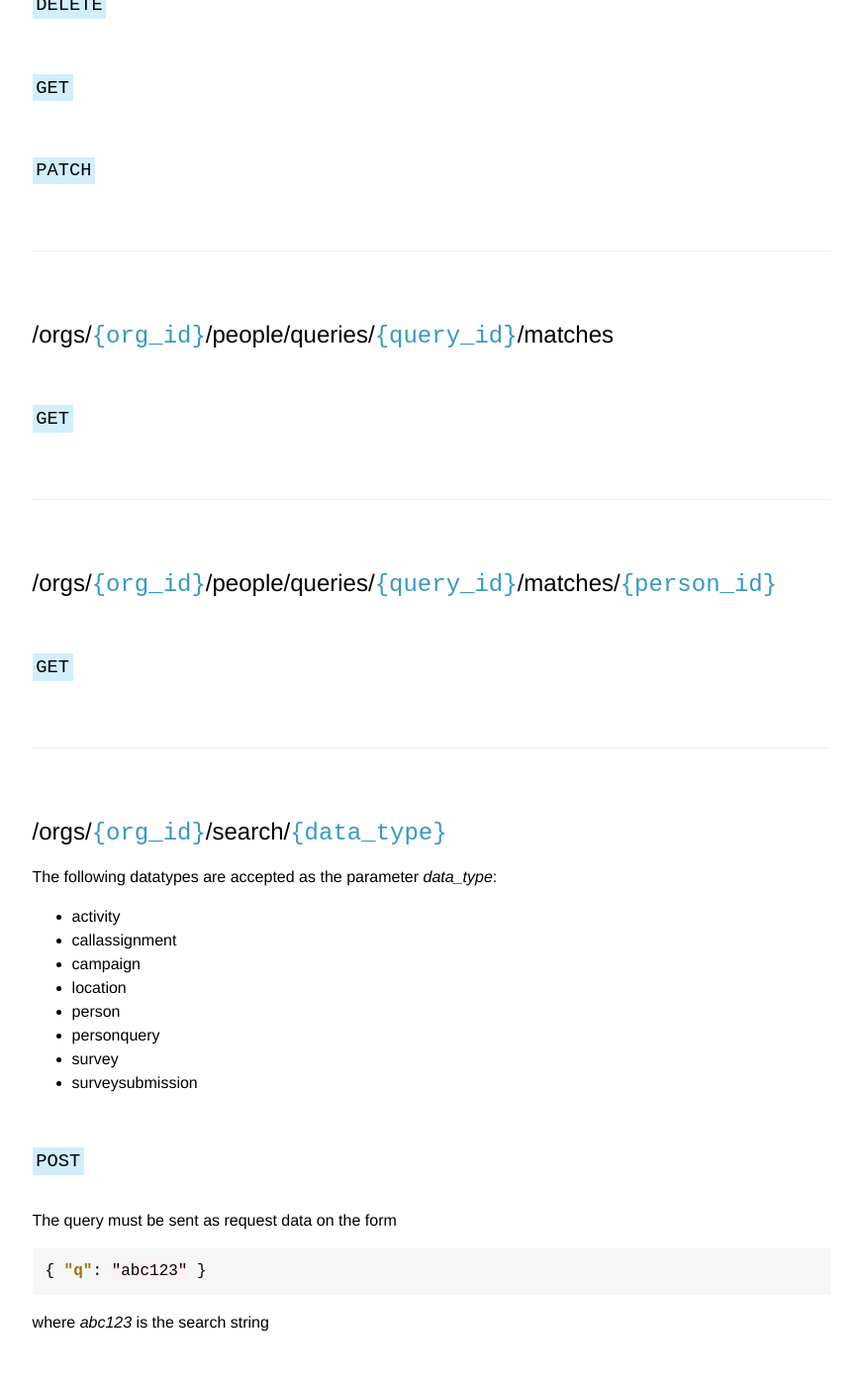
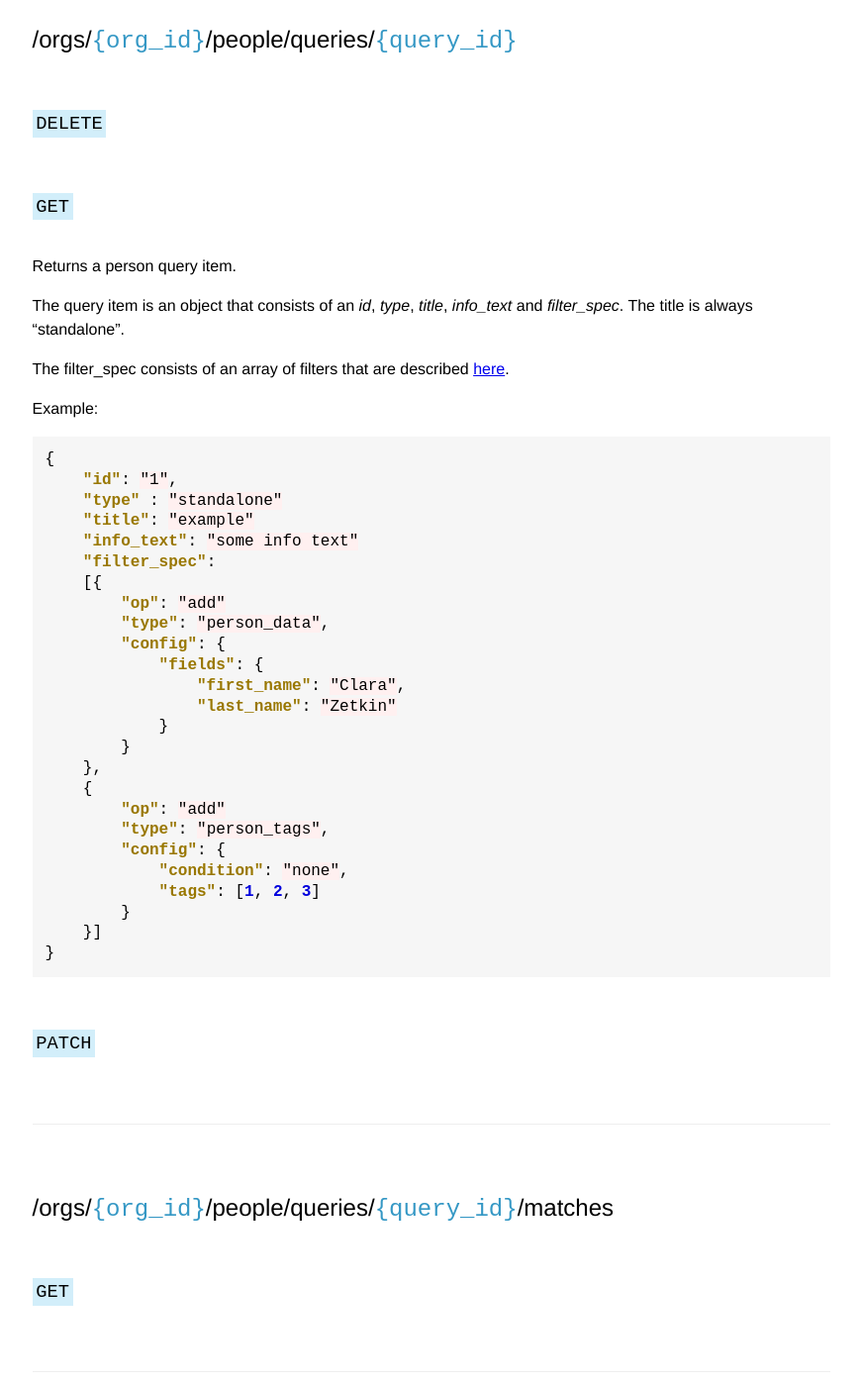
Before and after one commit to zetkin/developer.zetkin.org, a Jekyll site: the page built from reference/api/search/index.md, in a window 1280 px wide and 1400 px high, scrolled down 648 px. Shown: the whole window at 99% size, without its empty margins (377-1247 px from the left). Built offline with Jekyll 4.4.1, drawn with Linux system fonts in a browser that asks for light colours; some of the changed text lies outside the part shown.

Commit message:
more resources

````diff
--- a/_data/resources.yml
+++ b/_data/resources.yml
@@ -350,13 +350,17 @@
 - doc: null
   docsection: call
   methods:
-  - doc: 'This is really just a reflection of the callers that are assigned to
+  - doc: '
+
+      This is really just a reflection of the callers that are assigned to
 
       this CallAssignment, replacing those which have no individual config
 
       (excluded or prioritized tags) in favor of a default queue. The main
 
-      reason for this endpoint is to provide links to the queue items.'
+      reason for this endpoint is to provide links to the queue items.
+
+      '
     method: GET
   name: CallAssignmentQueueCollection
   url: /orgs/{org_id}/call_assignments/{assignment_id}/queues
@@ -903,10 +907,18 @@
     method: POST
   name: PersonImportCollection
   url: /orgs/{org_id}/imports
-- doc: null
+- doc: '
+
+    The resource endpoint for the smart searches referenced above.
+
+    '
   docsection: search
   methods:
-  - doc: null
+  - doc: '
+
+      Returns a list of objects (see below) containg the person query objecs, for the organization with the query type "standalone".
+
+      '
     method: GET
   - doc: null
     method: POST
@@ -917,7 +929,7 @@
   methods:
   - doc: null
     method: DELETE
-  - doc: null
+  - doc: "\nReturns a person query item.\n\nThe query item is an object that consists of an _id_, _type_, _title_, _info_text_ and _filter_spec_. The title is always \"standalone\".\n\nThe filter_spec consists of an array of filters that are described [here](/reference/api/smartsearches/).\n\nExample:\n```json\n{\n    \"id\": \"1\",\n    \"type\" : \"standalone\"\n    \"title\": \"example\"\n    \"info_text\": \"some info text\"\n    \"filter_spec\":\n    [{\n        \"op\": \"add\"\n        \"type\": \"person_data\",\n        \"config\": {\n            \"fields\": {\n                \"first_name\": \"Clara\",\n                \"last_name\": \"Zetkin\"\n            }\n        }\n    },\n    {\n        \"op\": \"add\"\n        \"type\": \"person_tags\",\n        \"config\": {\n            \"condition\": \"none\",\n            \"tags\": [1, 2, 3]\n        }\n    }]\n}\n```\n"
     method: GET
   - doc: null
     method: PATCH
@@ -964,7 +976,7 @@
     method: GET
   name: PersonTagPersonCollection
   url: /orgs/{org_id}/people/tags/{tag_id}/people
-- doc: 'The following datatypes are accepted as the parameter _data_type_:
+- doc: 'following datatypes are accepted as the parameter _data_type_:
 
     - activity
 
@@ -980,10 +992,12 @@
 
     - survey
 
-    - surveysubmission'
+    - surveysubmission
+
+    '
   docsection: search
   methods:
-  - doc: 'The query must be sent as request data on the form
+  - doc: 'y must be sent as request data on the form
 
       ```json
 
@@ -991,11 +1005,13 @@
 
       ```
 
-      where _abc123_ is the search string'
+      where _abc123_ is the search string
+
+      '
     method: POST
   name: SearchItem
   url: /orgs/{org_id}/search/{data_type}
-- doc: Handle the /auth/session uri.
+- doc: ' Handle the /auth/session uri.  '
   docsection: users
   methods:
   - doc: null
````
